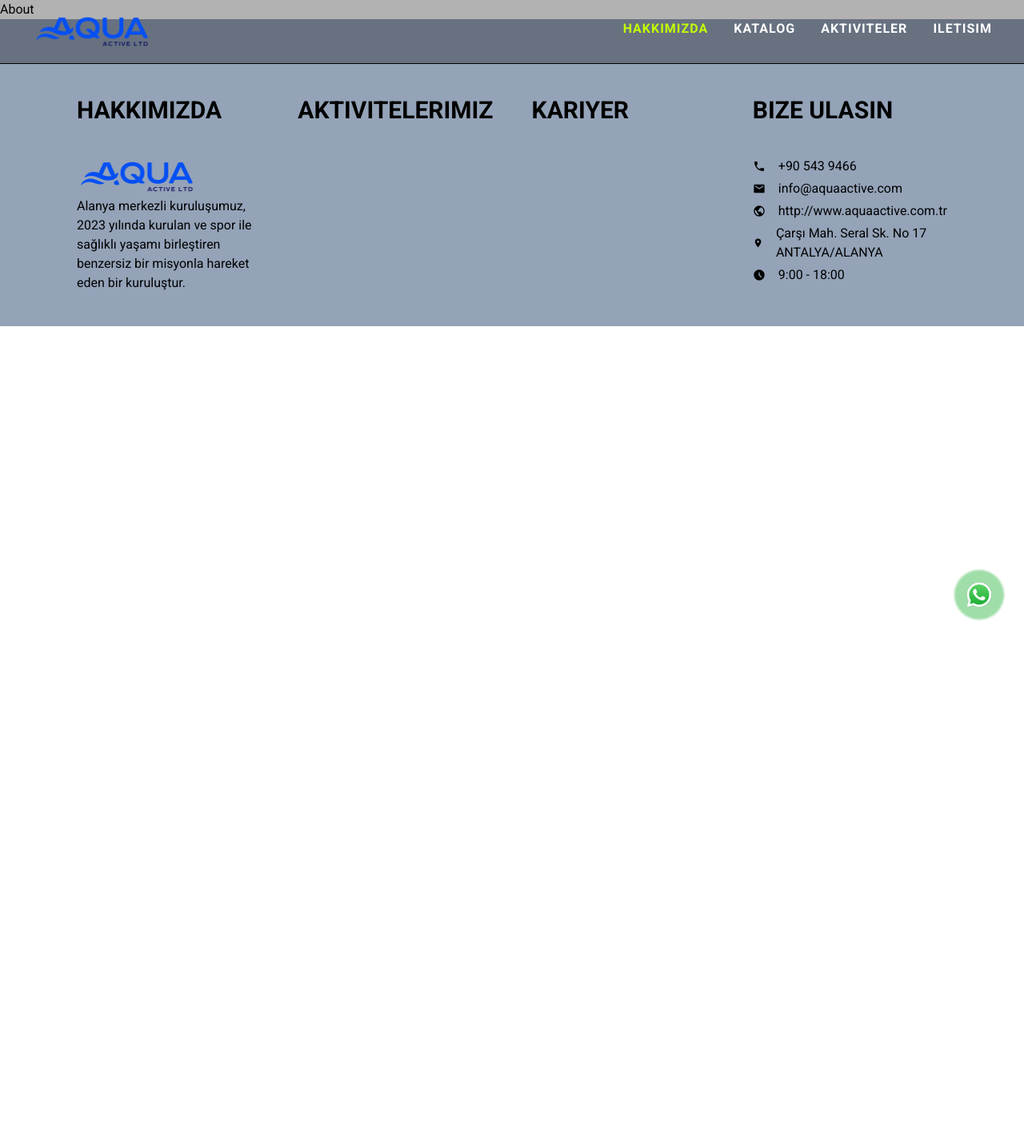
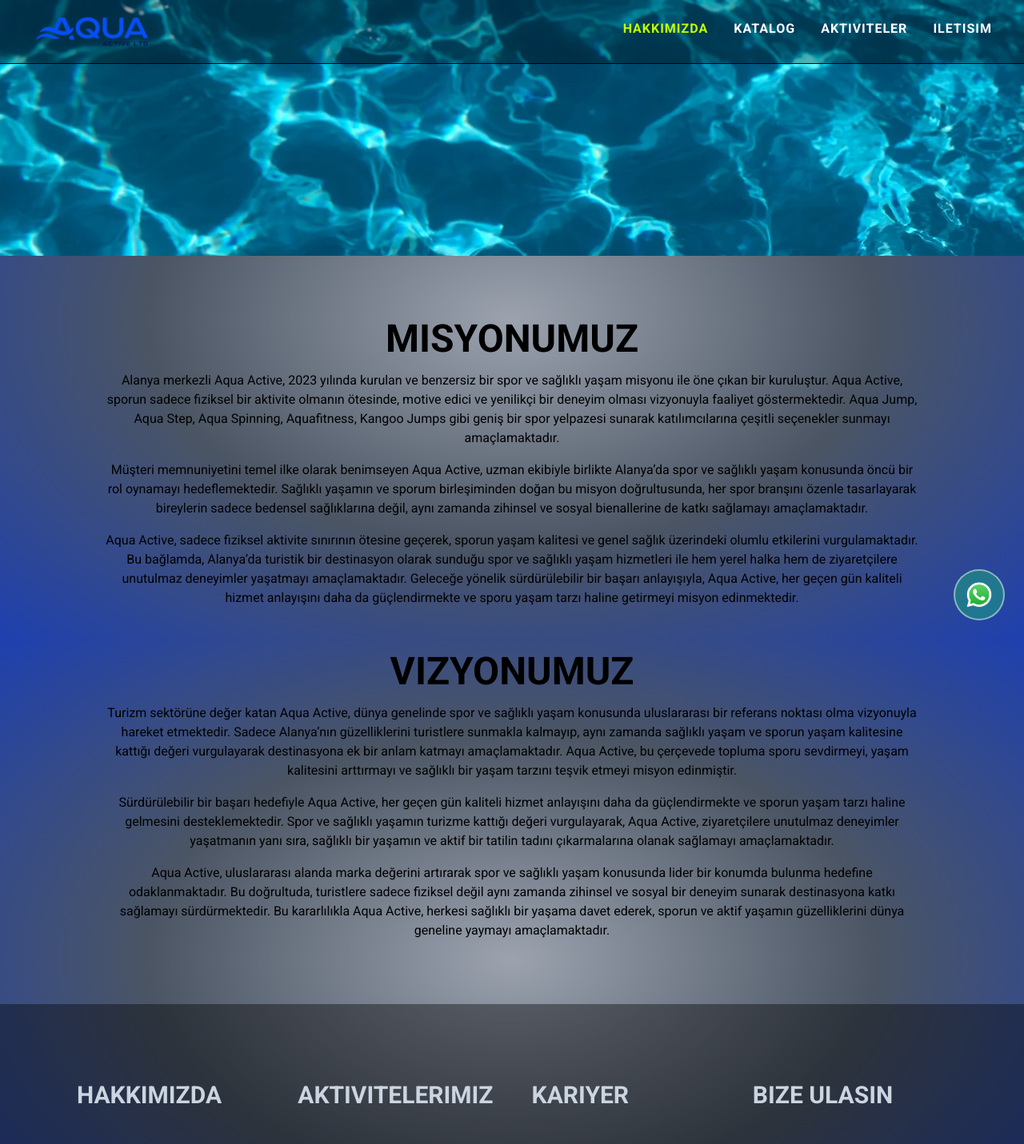
Before and after one commit to EmreeOzturk/kangoojump, a Next.js app: page /about in a window 1280 px wide. Shown: the top 1431 px of the page at 80% size. Before the commit the page ends 800 px from the top, so only its background shows below. Built offline with nearby package versions, Linux system fonts and the light colour scheme.

Commit message:
Delete unused files and update styles in Footer and Layout components

```diff
--- /dev/null
+++ b/app/(site)/about/page.tsx
@@ -0,0 +1,22 @@
+
+const About = () => {
+  return (
+    <div className='w-full flex flex-col items-center justify-start py-20 gap-4 '>
+      <h1 className='font-bold text-5xl uppercase'>Misyonumuz</h1>
+      <div className="flex flex-col items-center justify-center gap-4 text-center max-w-5xl">
+        <p>Alanya merkezli Aqua Active, 2023 yılında kurulan ve benzersiz bir spor ve sağlıklı yaşam misyonu ile öne çıkan bir kuruluştur. Aqua Active, sporun sadece fiziksel bir aktivite olmanın ötesinde, motive edici ve yenilikçi bir deneyim olması vizyonuyla faaliyet göstermektedir. Aqua Jump, Aqua Step, Aqua Spinning, Aquafitness, Kangoo Jumps gibi geniş bir spor yelpazesi sunarak katılımcılarına çeşitli seçenekler sunmayı amaçlamaktadır.</p>
+        <p>Müşteri memnuniyetini temel ilke olarak benimseyen Aqua Active, uzman ekibiyle birlikte Alanya’da spor ve sağlıklı yaşam konusunda öncü bir rol oynamayı hedeflemektedir. Sağlıklı yaşamın ve sporum birleşiminden doğan bu misyon doğrultusunda, her spor branşını özenle tasarlayarak bireylerin sadece bedensel sağlıklarına değil, aynı zamanda zihinsel ve sosyal bienallerine de katkı sağlamayı amaçlamaktadır.</p>
+        <p>Aqua Active, sadece fiziksel aktivite sınırının ötesine geçerek, sporun yaşam kalitesi ve genel sağlık üzerindeki olumlu etkilerini vurgulamaktadır. Bu bağlamda, Alanya’da turistik bir destinasyon olarak sunduğu spor ve sağlıklı yaşam hizmetleri ile hem yerel halka hem de ziyaretçilere unutulmaz deneyimler yaşatmayı amaçlamaktadır. Geleceğe yönelik sürdürülebilir bir başarı anlayışıyla, Aqua Active, her geçen gün kaliteli hizmet anlayışını daha da güçlendirmekte ve sporu yaşam tarzı haline getirmeyi misyon edinmektedir.</p>
+      </div>
+
+      <h1 className='font-bold text-5xl uppercase mt-10'>Vizyonumuz</h1>
+      <div className="flex flex-col items-center justify-center gap-4 text-center max-w-5xl">
+        <p>Turizm sektörüne değer katan Aqua Active, dünya genelinde spor ve sağlıklı yaşam konusunda uluslararası bir referans noktası olma vizyonuyla hareket etmektedir. Sadece Alanya’nın güzelliklerini turistlere sunmakla kalmayıp, aynı zamanda sağlıklı yaşam ve sporun yaşam kalitesine kattığı değeri vurgulayarak destinasyona ek bir anlam katmayı amaçlamaktadır. Aqua Active, bu çerçevede topluma sporu sevdirmeyi, yaşam kalitesini arttırmayı ve sağlıklı bir yaşam tarzını teşvik etmeyi misyon edinmiştir.</p>
+        <p>Sürdürülebilir bir başarı hedefiyle Aqua Active, her geçen gün kaliteli hizmet anlayışını daha da güçlendirmekte ve sporun yaşam tarzı haline gelmesini desteklemektedir. Spor ve sağlıklı yaşamın turizme kattığı değeri vurgulayarak, Aqua Active, ziyaretçilere unutulmaz deneyimler yaşatmanın yanı sıra, sağlıklı bir yaşamın ve aktif bir tatilin tadını çıkarmalarına olanak sağlamayı amaçlamaktadır.</p>
+        <p>Aqua Active, uluslararası alanda marka değerini artırarak spor ve sağlıklı yaşam konusunda lider bir konumda bulunma hedefine odaklanmaktadır. Bu doğrultuda, turistlere sadece fiziksel değil aynı zamanda zihinsel ve sosyal bir deneyim sunarak destinasyona katkı sağlamayı sürdürmektedir. Bu kararlılıkla Aqua Active, herkesi sağlıklı bir yaşama davet ederek, sporun ve aktif yaşamın güzelliklerini dünya geneline yaymayı amaçlamaktadır.</p>
+      </div>
+    </div>
+  )
+}
+
+export default About
--- /dev/null
+++ b/app/(site)/layout.tsx
@@ -0,0 +1,17 @@
+import React from 'react'
+
+const SiteLayout = (
+    { children }: { children: React.ReactNode }
+) => {
+    return (
+        // <div className='flex flex-col items-center justify-center relative'>
+        <div className='   w-full relative'>
+            <div className='h-[40vh] bg-sea bg-cover'>
+            </div>
+            {children}
+        </div>
+        // </div>
+    )
+}
+
+export default SiteLayout
--- a/app/about/page.tsx
+++ /dev/null
@@ -1,9 +0,0 @@
-import React from 'react'
-
-const About = () => {
-  return (
-    <div>About</div>
-  )
-}
-
-export default About
--- a/app/components/Footer.tsx
+++ b/app/components/Footer.tsx
@@ -4,7 +4,7 @@ import { MdPhone, MdMail, MdLocationOn, MdAccessTimeFilled } from "react-icons/m
 import { BiWorld } from "react-icons/bi";
 const Footer = () => {
     return (
-        <div className='h-96 bg-slate-400 flex items-start justify-between p-24 gap-12'>
+        <div className='h-96 bg-black/40 text-slate-300 flex items-start justify-between p-24 gap-12'>
             <div className='flex flex-col items-start justify-center w-1/4'>
                 <h3 className='font-bold text-3xl mb-10'>HAKKIMIZDA</h3>
                 <Logo />
@@ -20,12 +20,12 @@ const Footer = () => {
             </div>
             <div className='flex flex-col items-start justify-center w-1/4'>
                 <h3 className='font-bold text-3xl mb-10'>BIZE ULASIN</h3>
-                <ul className='flex  flex-col items-start justify-center gap-1'>
+                <ul className='flex  flex-col items-start justify-center gap-2'>
                     <li className='flex items-center gap-4 text-[16px]'><MdPhone /> +90 543 9466</li>
                     <li className='flex items-center gap-4 text-[16px]'><MdMail /> info@aquaactive.com</li>
                     <li className='flex items-center gap-4 text-[16px]'><BiWorld /> http://www.aquaactive.com.tr</li>
+                    <li className='flex items-center gap-4 text-[16px]'><MdAccessTimeFilled /> 9:00 - 18:00</li>
                     <li className='flex items-center gap-4 text-[16px]'><MdLocationOn className="text-xl" /> Çarşı Mah. Seral Sk. No 17 ANTALYA/ALANYA</li>
-                    <li className='flex items-center gap-4 text-[16px]'><MdAccessTimeFilled /> 9:00 - 18:00</li>
                 </ul>
             </div>
 
--- a/app/layout.tsx
+++ b/app/layout.tsx
@@ -19,7 +19,7 @@ export default function RootLayout({
 }) {
   return (
     <html lang="en" className='antialiased no-scrollbar'>
-      <body className={roboto.className}>
+      <body className={`bg-[radial-gradient(ellipse_at_center,_var(--tw-gradient-stops))] from-gray-400 via-gray-600 to-blue-800 ${roboto.className}`}>
         <Header />
         <PageTransitionProvider>
           {children}
--- a/app/page.tsx
+++ b/app/page.tsx
@@ -6,7 +6,7 @@ import Referances from "./components/Referances"
 export default function Home() {
 
   return (
-    <main className="bg-[radial-gradient(ellipse_at_center,_var(--tw-gradient-stops))] from-gray-400 via-gray-600 to-blue-800">
+    <main >
       <Banner />
       <Cards />
       <Gallery />
--- a/tailwind.config.ts
+++ b/tailwind.config.ts
@@ -12,6 +12,7 @@ const config: Config = {
         "gradient-radial": "radial-gradient(var(--tw-gradient-stops))",
         "gradient-conic":
           "conic-gradient(from 180deg at 50% 50%, var(--tw-gradient-stops))",
+        sea: 'url("/sea.webp")',
 
         video: 'url("/static/bgvid.mp4")',
       },
```
Also changed, not shown: app/(site)/activities/page.tsx (renamed from app/activities/page.tsx), app/(site)/catalog/page.tsx (renamed from app/catalog/page.tsx), app/(site)/contact/page.tsx (renamed from app/contact/page.tsx), public/sea.webp (added), 1 other file (tests, documents, lock files or other folders).
